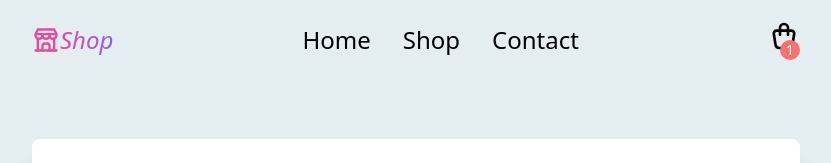
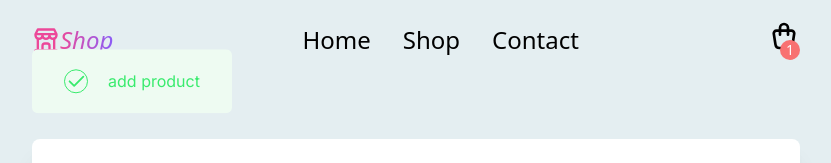
Before and after one commit to alcias4/eccomerce-ps, a React (Vite) app: page /shop/1 in a window 1280 px wide. Both pictures are taken after a click on the button "Add to car". Shown: the top 163 px of the page, without its empty margins (224-1055 px from the left). Built offline with nearby package versions, Linux system fonts and the light colour scheme; no server answers.

Commit message:
alert more setting

```diff
--- /dev/null
+++ b/src/components/Alert.tsx
@@ -0,0 +1,26 @@
+import { IconCheck } from "@tabler/icons-react";
+
+
+
+interface Prop {
+    text:string
+    correct:boolean
+}
+
+
+const Alert:React.FC<Prop> = ({text, correct}) => {
+    return (
+        <div className={`w-[200px] absolute -top-3 left-[10%] lg:left-[20%] 2xl:left-[25%] flex ${correct? "bg-[#eefbf2] text-[#38eb6d]":"bg-[#fdf1f5]  text-red-500"} p-5 justify-center rounded-md z-30 animate-bounce gap-5  text-center items-center`}>
+            <section>
+                <IconCheck className={`border-[1px] rounded-full ${correct? "border-[#38eb6d]": "border-red-500"} `}/>
+            </section>
+
+            <section>
+                {text}
+            </section>
+        </div>
+    )
+}
+
+
+export default Alert;
--- a/src/hook/useCard.ts
+++ b/src/hook/useCard.ts
@@ -22,7 +22,6 @@ const useCard = () => {
             setListCard(cars)
             localStorage.setItem("card", JSON.stringify(cars))
         }
-        alert("add product")
 
     }
 
--- a/src/page/Contact.tsx
+++ b/src/page/Contact.tsx
@@ -1,9 +1,15 @@
 import { IconUser, IconMail ,IconDeviceMobile} from "@tabler/icons-react";
+import { useState } from "react";
+import Alert from "../components/Alert";
 
-
+type not = {correct:boolean, text:string}
 
 
 const ContactPage = () => {
+    const [notification, setNotification] = useState(false)
+    const [status, setStatus] = useState<not>({correct:true, text:"The message was sent"})
+
+
     const handleSubmit = (e:React.ChangeEvent<HTMLFormElement>) => {
         e.preventDefault()
 
@@ -11,10 +17,14 @@ const ContactPage = () => {
         const data = Object.fromEntries(formData)
 
         if(data.name === "" || data.email === "" || data.phone === "" || data.description === ""){
-            alert("empty fields")
-        }else {
-            alert("The message was sent")
+
+            setStatus({correct: false, text: "Empty fields"})
+        }  else {
+            setStatus({correct: true, text: "Send message"})
         }
+
+        setNotification(true)
+        setTimeout(() => setNotification(false), 3000)
     }
 
     return (
@@ -40,6 +50,9 @@ const ContactPage = () => {
                 </div>
                 <button className="bg-[#26b7e4] font-bold hover:scale-105 transition-all py-2 px-10 rounded-lg text-white w-[200px] self-center">Contact Us</button>
             </form>
+            {
+                notification ? <Alert text={status.text} correct={status.correct} />:null
+            }
         </div>
     )
 }
--- a/src/page/Home.tsx
+++ b/src/page/Home.tsx
@@ -12,7 +12,7 @@ const HomePage = () => {
                 <Link to={"/shop"} className="flex justify-center">
                     <button
                     className="bg-[#26b7e4] font-bold hover:scale-105 transition-all py-2 px-10 rounded-lg text-white w-[200px] hover:shadow-lg">
-                        Get start
+                        Get Start
                     </button>
                 </Link>
             </section>
--- a/src/page/InfoProduct.tsx
+++ b/src/page/InfoProduct.tsx
@@ -3,6 +3,8 @@ import { IconShoppingBagPlus, IconArrowBackUp } from "@tabler/icons-react";
 import useProduct from "../hook/useProduct";
 import HeartRating from "../components/HeartRating";
 import { objet } from "../type/type";
+import { useState } from "react";
+import Alert from "../components/Alert";
 
 
 
@@ -12,27 +14,35 @@ interface Props {
 }
 
 
+const ProductPage:React.FC<Props> = ({addCard}) => {
 
-const ProductPage:React.FC<Props> = ({addCard}) => {
+    const [notification, setNotification] = useState(false)
     const {id} = useParams()
     const {product} = useProduct(id)
     const navigate = useNavigate()
+
+
     const handleAddCard = () => {
         const objet = {
-            id: product?.id,
+            id: Number(new Date()),
             title: product?.title,
             price: product?.price,
             rating: product?.rating.rate
         }
         addCard(objet)
+
+        setNotification(true)
+        setTimeout(() => setNotification(false), 3000)
+
+
     }
     return (
         <div id="info" className="w-full min-h-[500px] bg-white  lg:flex rounded-lg mt-10 shadow-xl">
-            <figure className="w-full lg:w-[50%] flex justify-center items-center p-10">
-                <img className="w-[90%] md:w-[70%] h-full" src={product?.image} alt="" />
+            <figure className="w-full  lg:w-[50%] flex justify-center items-center p-10 relative">
+                <img className="w-[200px] h-[200px] lg:w-[70%] lg:h-[70%]" src={product?.image} alt="" />
             </figure>
             <section className="flex flex-col w-full lg:w-[50%] p-5 gap-2">
-                <h2 className="text-3xl text-balance text-center font-bold bg-clip-text text-transparent bg-gradient-to-r from-pink-500 to-violet-500">{product?.title}</h2>
+                <h2 className="text-xl lg:text-3xl  text-balance text-center font-bold bg-clip-text text-transparent bg-gradient-to-r from-pink-500 to-violet-500">{product?.title}</h2>
 
                 <span className="mt-10 capitalize"><strong>Category:</strong>  {product?.category}</span>
 
@@ -44,7 +54,7 @@ const ProductPage:React.FC<Props> = ({addCard}) => {
                     {product?.description}
                 </p>
                 <strong className="text-3xl py-2">$ {product?.price}</strong>
-                <div className="flex gap-10 mt-5">
+                <div className="flex gap-10 mt-5 justify-center lg:justify-start">
                     <button onClick={handleAddCard} className="w-[200px] flex justify-center bg-[#5fb0c9] text-white p-2 rounded-lg hover:opacity-70 relative font-bold hover:scale-105 transition-all">
                         Add to car
                         <IconShoppingBagPlus className="absolute right-2" />
@@ -54,6 +64,9 @@ const ProductPage:React.FC<Props> = ({addCard}) => {
                     </button>
                 </div>
             </section>
+            {
+                notification ? <Alert text={"add product"} correct={true}/>:null
+            }
         </div>
     )
 }
```
